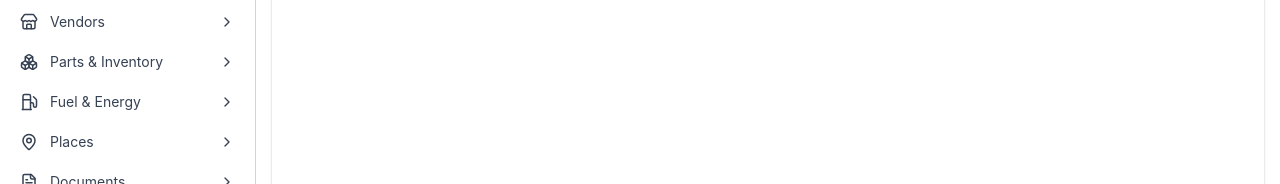
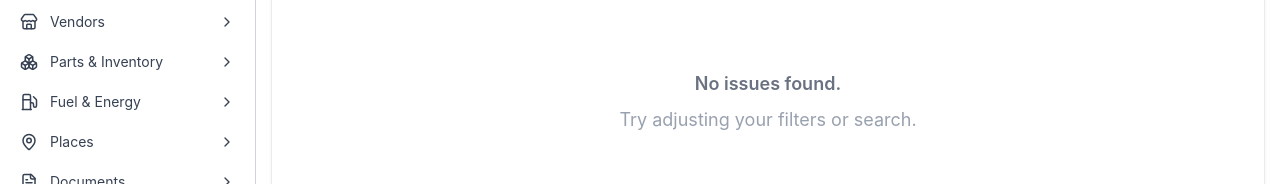
Before and after one commit to willjosh/omnipulse, a Next.js app in the folder client/: page /issues in a window 1280 px wide. Both pictures are taken after a click on the button "Vehicles". Shown: the part 476-660 px from the top of the page. Built offline with nearby package versions, Linux system fonts and the light colour scheme; no server answers.

Commit message:
W18ADATE-241 feat: show empty state when no issues match filters or search

```diff
--- a/client/src/app/_features/issue/components/IssueListTable.tsx
+++ b/client/src/app/_features/issue/components/IssueListTable.tsx
@@ -19,6 +19,7 @@ export interface IssueRow {
 interface IssueListTableProps {
   issues: IssueRow[];
   isLoading?: boolean;
+  emptyState?: React.ReactNode;
 }
 
 const columns = [
@@ -37,6 +38,7 @@ const columns = [
 export const IssueListTable: React.FC<IssueListTableProps> = ({
   issues,
   isLoading,
+  emptyState,
 }) => {
   // For now, selection is not implemented, so pass empty arrays and no-ops
   return (
@@ -49,6 +51,7 @@ export const IssueListTable: React.FC<IssueListTableProps> = ({
       getItemId={item => item.id}
       loading={isLoading}
       showActions={false}
+      emptyState={emptyState}
     />
   );
 };
--- a/client/src/app/issues/page.tsx
+++ b/client/src/app/issues/page.tsx
@@ -130,7 +130,20 @@ export default function IssuesPage() {
         )}
       </div>
       <div className="bg-white rounded-lg shadow">
-        <IssueListTable issues={tableData} isLoading={isPending} />
+        <IssueListTable
+          issues={tableData}
+          isLoading={isPending}
+          emptyState={
+            <div>
+              <div className="text-lg font-semibold text-gray-500 mb-2">
+                No issues found.
+              </div>
+              <div className="text-gray-400">
+                Try adjusting your filters or search.
+              </div>
+            </div>
+          }
+        />
       </div>
     </div>
   );
```
